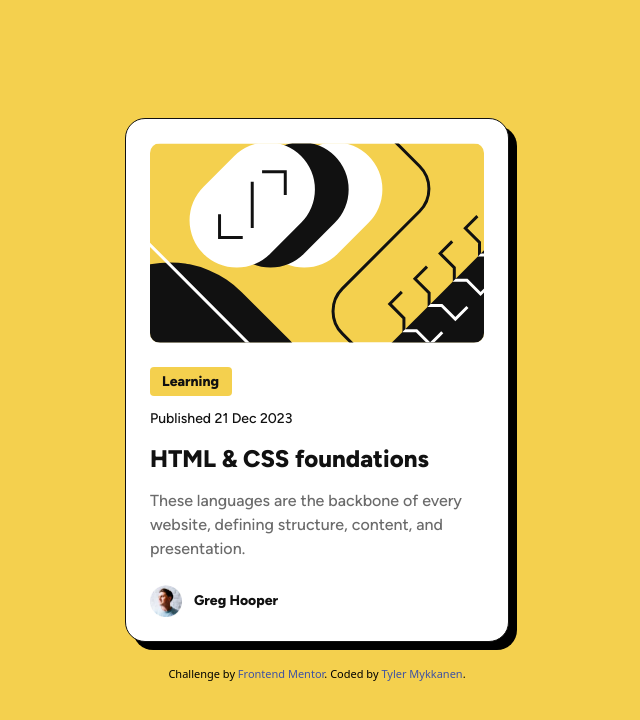
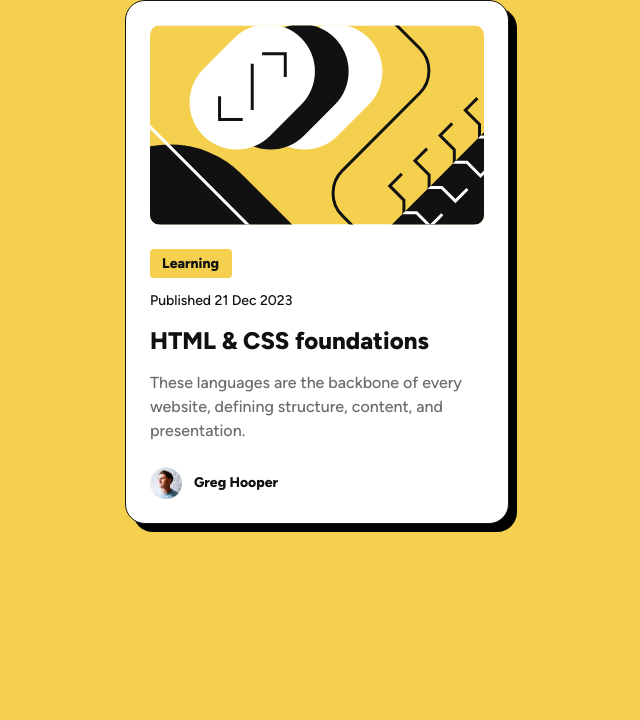
Before and after one commit to tmykkanen/fm-blog-preview-card-main, a website: page index.html in a window 1280 px wide. Shown: the whole page, without its empty margins (323-963 px from the left). Drawn offline with Linux system fonts and the light colour scheme.

Commit message:
fix: moving styles to body; deleted attributions

```diff
--- a/index.html
+++ b/index.html
@@ -10,20 +10,9 @@
 		<link href="./output.css" rel="stylesheet" />
 
 		<title>Frontend Mentor | Blog preview card</title>
-
-		<!-- Feel free to remove these styles or customise in your own stylesheet 👍 -->
-		<style>
-			.attribution {
-				font-size: 11px;
-				text-align: center;
-			}
-			.attribution a {
-				color: hsl(228, 45%, 44%);
-			}
-		</style>
 	</head>
-	<body>
-		<main class="bg-blog-yellow flex h-screen flex-col items-center justify-center gap-6">
+	<body class="bg-blog-yellow h-screen">
+		<main class="flex flex-col items-center justify-center gap-6">
 			<article
 				class="border-blog-gray-950 shadow-blog hover:animate-shadow mx-auto box-border flex w-[327px] flex-col gap-6 rounded-[20px] border bg-white p-6 sm:w-[384px]"
 			>
@@ -48,13 +37,6 @@
 					<figcaption class="blog-text-preset-3-bold">Greg Hooper</figcaption>
 				</figure>
 			</article>
-			<footer>
-				<div class="attribution">
-					Challenge by
-					<a href="https://www.frontendmentor.io?ref=challenge" target="_blank">Frontend Mentor</a>.
-					Coded by <a href="https://github.com/tmykkanen">Tyler Mykkanen</a>.
-				</div>
-			</footer>
 		</main>
 	</body>
 </html>
```
Also changed, not shown: output.css.
